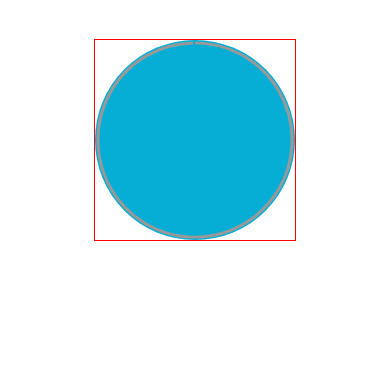
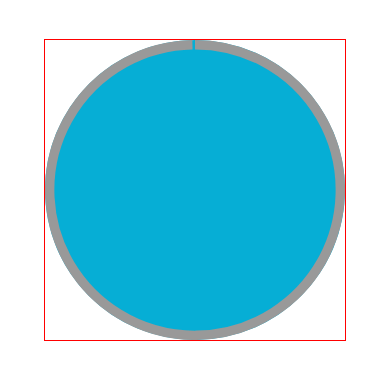
Before and after one commit to kasselTrankos/ats-components, a React Native app: screen / in a window 390 px wide. Shown: the top 380 px of the page. Built offline with nearby package versions, Linux system fonts and the light colour scheme.

Commit message:
works fine  with several sizes

```diff
--- a/App.js
+++ b/App.js
@@ -6,7 +6,7 @@ import WaterManager from './src/WaterManager';
 export default function App() {
   return (
     <View style={styles.container}>
-      <WaterManager />
+      <WaterManager radius={300}  strokeWidth={10}/>
     </View>
   );
 }
@@ -14,7 +14,7 @@ export default function App() {
 const styles = StyleSheet.create({
   container: {
     width: '100%',
-    height: 200,
+    height: 300,
     top: 40,
     left: 0,
     position: 'relative',
--- a/src/Slider.js
+++ b/src/Slider.js
@@ -35,12 +35,12 @@ const Slider = props => {
   } = props;
   const radius = (width) / 2;
   const start = {x: radius, y: radius};
-  const viewBox =`${strokeWidth * -1} ${(strokeWidth / 2) * -1 } ${(strokeWidth * 2) + width} ${strokeWidth + width}`;
-  const sd = describeArc(start.x, start.y, radius, 0, 359)
+  const viewBox =`${strokeWidth * -1} ${(strokeWidth / 2) * -1 } ${(strokeWidth * 2 ) + width} ${(strokeWidth) + width}`;
+  const d = describeArc(start.x, start.y, radius + (strokeWidth / 2), 0, 359)
   return <View style={{ width: '100%', height: '100%',}}>
     <Svg height="100%" width="100%" viewBox={viewBox}>
       <Path
-        d={sd}
+        d={d}
         fill="none"
         stroke={strokeColor}
         strokeWidth = {strokeWidth}
--- a/src/Water.js
+++ b/src/Water.js
@@ -5,7 +5,7 @@ import {Svg, Circle, Defs, Mask, Path, Rect, Use} from 'react-native-svg';
 const Water = props => {
   const radius = 50;
   const {
-    top ='0%',
+    volumen ='0%',
     backgroundColor = '#EDC75C',
 
   } = props;
@@ -16,7 +16,7 @@ const Water = props => {
         <Mask
           id="Mask"
           x="0"
-          y={top}
+          y={volumen}
           width="100%"
           height="100%">
           <Rect
--- a/src/WaterManager.js
+++ b/src/WaterManager.js
@@ -12,8 +12,7 @@ const WaterManager  = props => {
   } = props;
   const width = radius;
   const height = radius;
-  const top = `${100 - volumen}%`;
-  return <View style={{position: 'relative', flex: 1, alignItems: 'center',justifyContent: 'center', width: '100%', height: '100%'}}>
+  return <View style={{position: 'relative', top: 0, flex: 1, alignItems: 'center',justifyContent: 'center', width: '100%', height: '100%'}}>
     <View style={{ ...StyleSheet.flatten(styles.traker), width, height}}>
       <View style={{
           top: 0,
@@ -22,7 +21,7 @@ const WaterManager  = props => {
           width,
           height,
         }}>
-        <Water top={top} backgroundColor="#06AED5" />
+        <Water volumen={100 - volumen} backgroundColor="#06AED5" />
         </View>
         <View style={{position: 'absolute', top: 0, left: 0, height, width,}}>
           <Slider strokeWidth={strokeWidth} strokeColor="#999" width={radius} />
@@ -33,6 +32,8 @@ const WaterManager  = props => {
 };
 const styles = StyleSheet.create({
   container: {
+    alignItems: 'center',
+    flex: 1,top: 190
   },
 });
 
```
